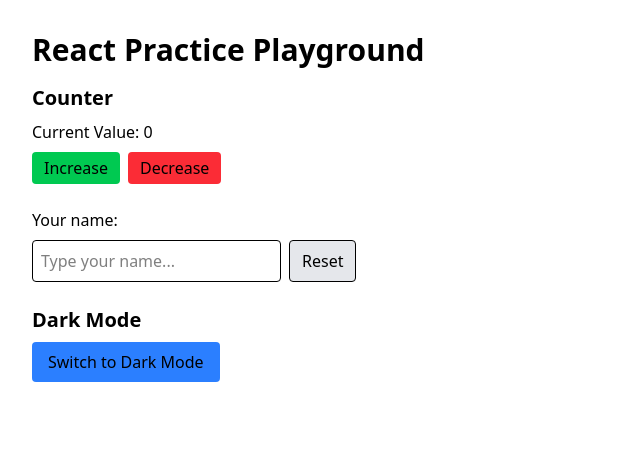
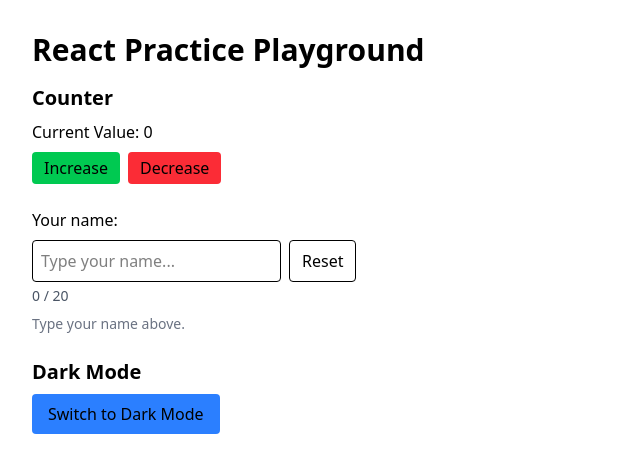
Before and after one commit to Sagebele/MyReactApp, a React (Vite) app in the folder client/: page / in a window 1280 px wide. Shown: the top 472 px of the page, without its empty margins (0-640 px from the left). Built offline with nearby package versions, Linux system fonts and the light colour scheme.

Commit message:
still components

```diff
--- a/client/src/App.tsx
+++ b/client/src/App.tsx
@@ -1,6 +1,7 @@
 import { useState } from "react";
 import Counter from "./components/counter"
 import NameInput from "./components/NameInput";
+
 
 export default function App() {
   // State for a "dark mode" toggle
@@ -22,7 +23,6 @@
       <NameInput value = {name} onChange={setName}/>
 
 
-
       {/* Dark mode toggle */}
       <div>
         <h2 className="text-xl font-semibold mb-2">Dark Mode</h2>
--- /dev/null
+++ b/client/src/components/CharacterCount.tsx
@@ -0,0 +1,20 @@
+
+
+
+type CharacterCountProps = {
+    text: string;
+    max?: number; //option limit for later
+}
+
+export default function CharacterCount({ text, max }: CharacterCountProps) {
+    const count = text.length;
+    const over = max !== undefined && count > max;
+
+    return (
+        <div className="text-sm mt-1">
+        <span className={over ? "text-red-600" : "text-gray-600"}>
+            {count} {max ? `/ ${max}` : "chars"}
+        </span>
+        </div>
+    );
+}
--- /dev/null
+++ b/client/src/components/Greetings.tsx
@@ -0,0 +1,14 @@
+
+
+type GreetingsProps = {
+    name: string; //read-only input from parent
+}
+
+export default function Greeting({name}: GreetingsProps){
+    //This component has no state. It just derives UI from the prop.
+    if(!name){
+        return <p className="text-sm text-gray-500 mt-2">Type your name above.</p>
+
+    }
+    return <p className="mt-2">Hello, {name} ! 👋</p>
+}
--- a/client/src/components/NameInput.tsx
+++ b/client/src/components/NameInput.tsx
@@ -1,3 +1,6 @@
+import Greeting from "./Greetings"
+import CharacterCount from "./CharacterCount"
+
 type NameInputProps = {
   value: string;
   onChange: (val: string) => void;
@@ -20,13 +23,16 @@
         <button
           type="button"
           onClick={() => onChange("")}
-          className="px-3 py-2 border rounded bg-gray-200 hover:bg-gray-300"
+          className="px-3 py-2 border rounded bg-black-200 hover:bg-gray-300"
         >
           Reset
         </button>
       </div>
 
-      {value && <p className="mt-2">Hello, {value}! 👋</p>}
+
+      {/* New: character count + greeting */}
+      <CharacterCount text={value} max={20} />
+      <Greeting name={value} />
     </div>
   );
 }
```
